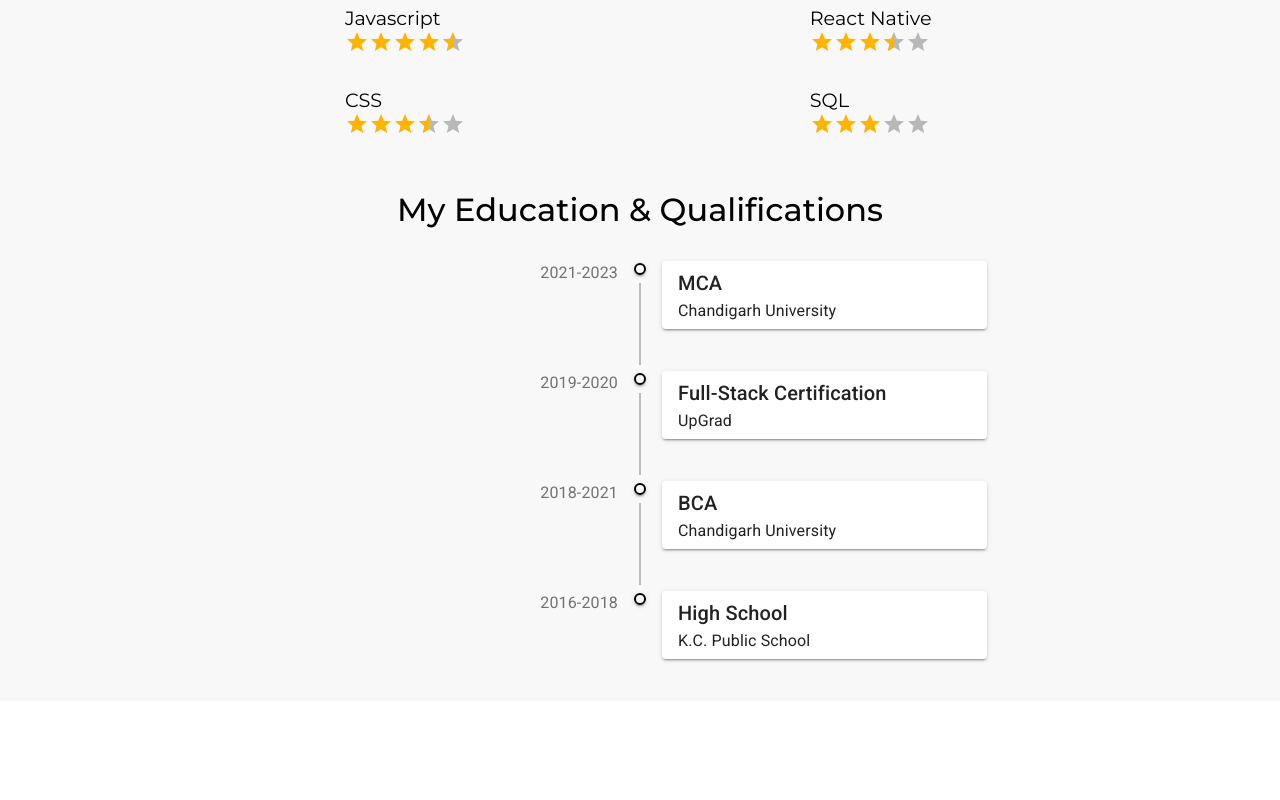
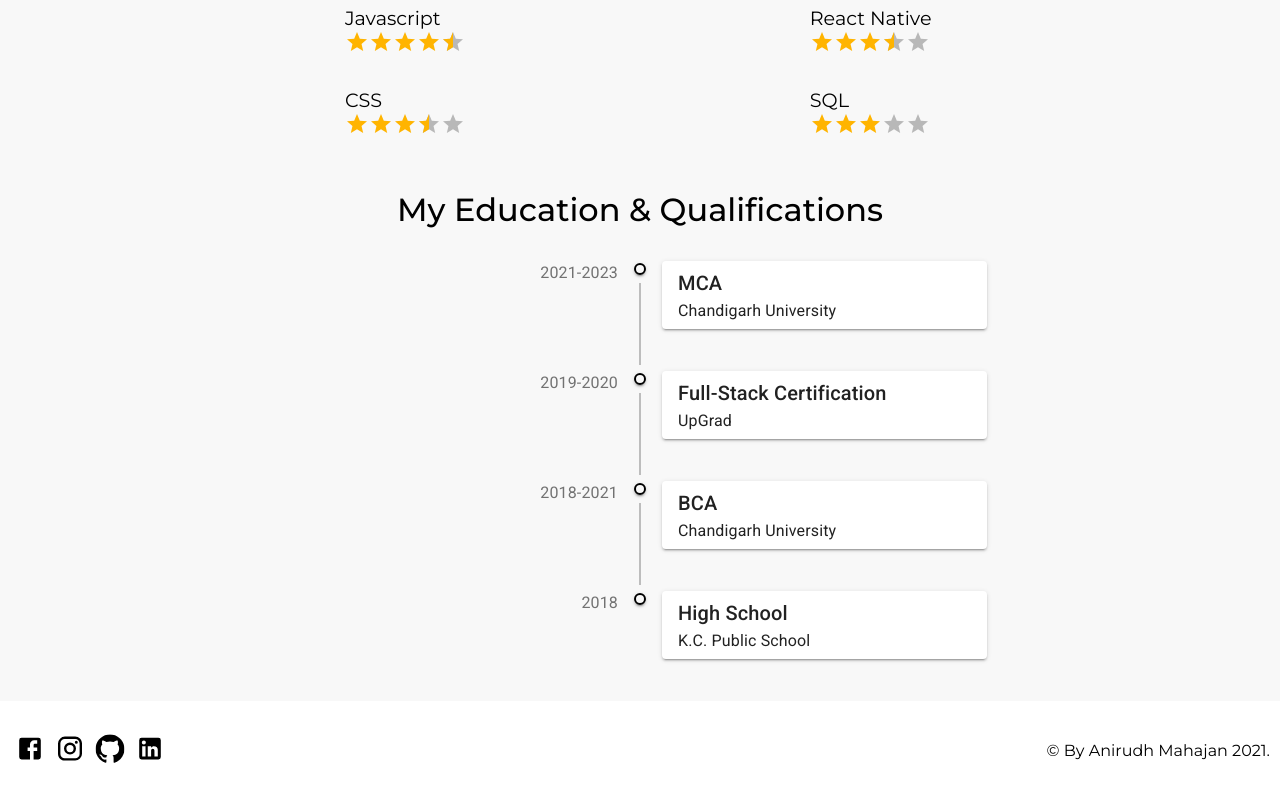
Before and after one commit to anirudhmahajan77/personal-portfolio-website, a React (Create React App) app: page / in a window 1280 px wide. Shown: the part 1534-2334 px from the top of the page. Before the commit the page ends 2235 px from the top, so only its background shows below. Built offline with nearby package versions, Linux system fonts and the light colour scheme.

Commit message:
Modified the education section and added a footer with copyright

```diff
--- a/src/App.js
+++ b/src/App.js
@@ -4,6 +4,7 @@ import Hero from './Components/Hero';
 import About from './Components/About';
 import Skills from './Components/Skills';
 import Education from './Components/Education';
+import Footer from './Components/Footer';
 
 function App() {
   return (
@@ -13,6 +14,7 @@ function App() {
       <About />
       <Skills />
       <Education />
+      <Footer />
     </div>
   );
 }
--- a/src/Components/Education.js
+++ b/src/Components/Education.js
@@ -70,7 +70,7 @@ class Education extends React.Component {
                         </TimelineItem>
                         <TimelineItem>
                             <TimelineOppositeContent>
-                                <Typography color="textSecondary">2016-2018</Typography>
+                                <Typography color="textSecondary">2018</Typography>
                             </TimelineOppositeContent>
                             <TimelineSeparator>
                                 <TimelineDot variant="outlined" color=""/>
--- a/src/Components/Footer.js
+++ b/src/Components/Footer.js
@@ -1,11 +1,16 @@
 import React from 'react';
+import Social from './Social';
+import "../Stylesheets/Footer.css"
 
 class Footer extends React.Component{
     render(){
         return(
-            <div>
-                <a href="../Assets/Resume.pdf" download>Download Resume</a>
+            <div className="footer">
+                <Social />
+                <p className="copy">&copy; By Anirudh Mahajan 2021.</p>
             </div>
         )
     }
 }
+
+export default Footer;
--- /dev/null
+++ b/src/Stylesheets/Footer.css
@@ -0,0 +1,19 @@
+.footer{
+    display: flex;
+    align-items: center;
+    flex-direction: row;
+    justify-content: space-between;
+    background-color: #fff;
+    padding: 20px 10px;
+    height: auto;
+}
+.copy{
+    font-family: 'Montserrat', sans-serif;
+    margin: 20px 0;
+    font-size: 16px;
+}
+@media screen and (max-width: 800px) {
+    .footer{
+        flex-direction: column;
+    }
+}
```
Also changed, not shown: src/Components/Contact.js (added), src/Stylesheets/Contact.css (added).
